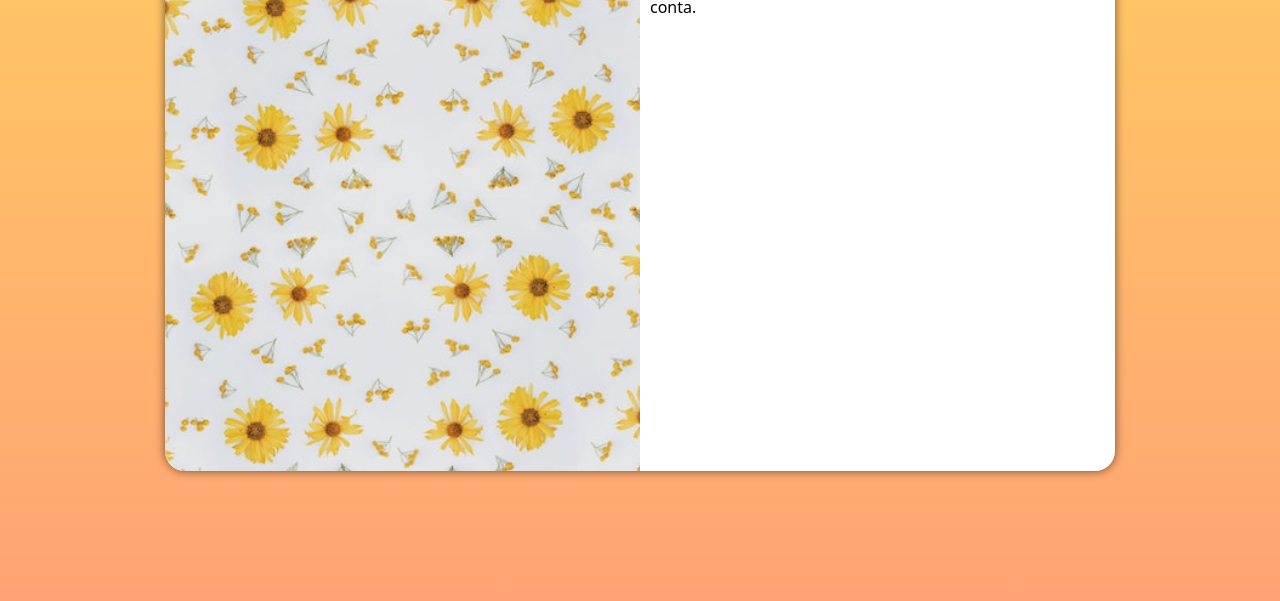
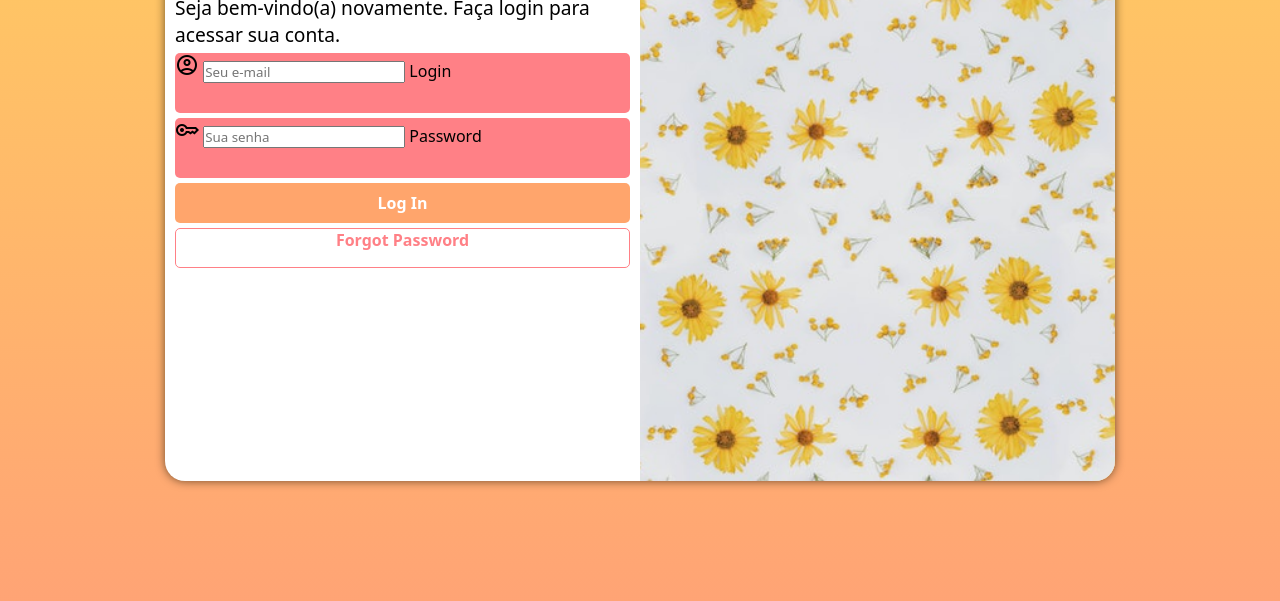
Before and after one commit to gabriellesote/mini-project-login, a plain HTML site: page index.html in a window 1280 px wide. Shown: the part 199-800 px from the top of the page. Drawn offline with nearby package versions, Linux system fonts and the light colour scheme.

Commit message:
visual updates

```diff
--- a/estilo/media-queries.css
+++ b/estilo/media-queries.css
@@ -10,40 +10,61 @@ Desktop: 992px até 1200px
 Grandes telas: acima de 1200px
  */
 
- /* === Tablet === */
+/* === Tablet === */
 @media screen and (min-width:768px) and (max-width: 992px) {
-    body{
-        background-image: linear-gradient(to top,#ff80868c, #ffcf60cb);
+    body {
+        background-image: linear-gradient(to top, #ff80868c, #ffcf60cb);
     }
-    section#login{
+
+    section#login {
         width: 80vw;
     }
-    section#login > div#imagem{
+
+    section#login>div#imagem {
         float: left;
         width: 30%;
         height: 100%;
     }
-    section#login > div#formulario{
+
+    section#login>div#formulario {
         float: right;
         width: 70%;
     }
+    form > .campo > label{
+        display: inline-block;
+    }
+
 }
 
 /* === Desktop === */
-@media screen and (min-width: 992px){
-    body{
-        background-image: linear-gradient(to top,#ff80868c, #ffcf60cb);
+@media screen and (min-width: 992px) {
+    body {
+        background-image: linear-gradient(to top, #ff80868c, #ffcf60cb);
     }
-    section#login{
+
+    section#login {
         width: 950px;
     }
-    section#login > div#imagem{
-        float: left;
+
+    section#login>div#imagem {
+        float: right;
         width: 50%;
         height: 100%;
     }
-    section#login > div#formulario{
-        float: right;
+
+    section#login>div#formulario {
+        float: left;
         width: 50%;
     }
+    div#formulario > h1{
+        font-size: 2em;
+    }
+    div#formulario > p{
+       font-size: 1.2em;
+
+    }
+    form > .campo > label{
+        display: inline-block;
+    }
+
 }
--- a/estilo/style.css
+++ b/estilo/style.css
@@ -7,40 +7,41 @@
             -l2: #FFA56C
             -pink: #FF8086
             -hotpink: #F769A3
-            -purple: #C262BB
+            -purple: #C262BB    */
 
- */
 
- /* === Configurações gerais === */
- *{
+/* === Configurações gerais === */
+* {
     font-family: system-ui, -apple-system, BlinkMacSystemFont, 'Segoe UI', Roboto, Oxygen, Ubuntu, Cantarell, 'Open Sans', 'Helvetica Neue', sans-serif;
     margin: 0px;
     padding: 0px;
     box-sizing: border-box;
- }
+}
 
- body,html{
+body,
+html {
     background-color: #FFCF60;
     width: 100vw;
     height: 100vh;
- }
- main{
+}
+
+main {
     width: 100vw;
     height: 100vh;
 
     position: relative;
- }
+}
 
- /* === Caixa de Login=== */
-section#login{
+/* === Caixa de Login=== */
+section#login {
     position: absolute;
     top: 50%;
     left: 50%;
     transform: translate(-50%, -50%);
 
     background-color: #ffffff;
-    width: 250px;
-    height: 540px;
+    width: 270px;
+    height: 560px;
     overflow: hidden;
     border-radius: 20px;
     box-shadow: 0px 0px 10px #1b1300a1;
@@ -51,16 +52,79 @@ section#login{
 
 
 /* === Foto === */
-div#imagem{
+div#imagem {
     display: block;
-    background:#FFCF60 url(../images/daisy-p.jpg) center center no-repeat;
+    background: #FFCF60 url(../images/daisy-p.jpg) center center no-repeat;
     background-size: cover;
     height: 200px;
 }
 
-/* ===Formulário=== */
-div#formulario{
+/* === Formulário === */
+div#formulario {
     display: block;
-
     padding: 10px;
 }
+
+div#formulario>h1 {
+    text-align: center;
+    padding: 10px;
+}
+
+div#formulario>p {
+    font-size: 0.7em;
+
+}
+
+form>div.campo {
+    display: block;
+    background-color:  #FF8086;
+    width: 100%;
+    height: 60px;
+    margin: 5px 0px;
+    border-radius: 5px;
+}
+form > .campo > label{
+    display: none;
+}
+
+/* === Botões === */
+form>input[type=submit] {
+    display: block;
+    width: 100%;
+    height: 40px;
+    background-color: #FFA56C;
+
+    font-size: 1em;
+    font-weight: bold;
+    color: #ffffff;
+    border: none;
+    border-radius: 5px;
+    cursor: pointer;
+}
+
+form>input[type=submit]:hover {
+    background-color: #ffddc8;
+    color: #FF8086;
+
+}
+
+form>a.botao {
+    display: block;
+    width: 100%;
+    height: 40px;
+    border-radius: 5px;
+    margin-top: 5px;
+    background-color: #ffffff;
+    border: 1px solid #FF8086;
+
+    color: #FF8086;
+    font-weight: bold;
+    text-align: center;
+    font-size: 1em;
+    text-decoration: none;
+}
+
+form>a.botao:hover {
+    background-color: #ff8086a4;
+    color: #ffffff;
+}
--- a/index.html
+++ b/index.html
@@ -1,23 +1,50 @@
 <!DOCTYPE html>
 <html lang="pt-br">
+
 <head>
     <meta charset="UTF-8">
     <meta name="viewport" content="width=device-width, initial-scale=1.0">
     <title>Login</title>
+    <link rel="stylesheet" href="https://fonts.googleapis.com/css2?family=Material+Symbols+Outlined:opsz,wght,FILL,GRAD@48,400,0,200" />
     <link rel="stylesheet" href="estilo/style.css">
     <link rel="stylesheet" href="estilo/media-queries.css">
 </head>
+
 <body>
     <main>
         <section id="login">
             <div id="imagem">
                 <!-- Aqui vai a imagem no css -->
             </div>
+
             <div id="formulario">
+
                 <h1>Login</h1>
                 <p>Seja bem-vindo(a) novamente. Faça login para acessar sua conta.</p>
+
+                <form action="login.php" method="post">
+
+                    <div class="campo">
+                      <span class="material-symbols-outlined">account_circle</span>
+                        <input type="email" name="login" id="ilogin" placeholder="Seu e-mail">
+                        <label for="ilogin">Login</label>
+                    </div>
+
+                    <div class="campo">
+
+                        <span class="material-symbols-outlined">key</span>
+                        <input type="password" name="senha" id="isenha" placeholder="Sua senha">
+                        <label for="isenha">Password</label>
+                    </div>
+
+                    <input type="submit" value="Log In">
+                    <a href="esqueci.html" class="botao">
+                        Forgot Password
+                    </a>
+                </form>
             </div>
         </section>
     </main>
 </body>
+
 </html>
```
